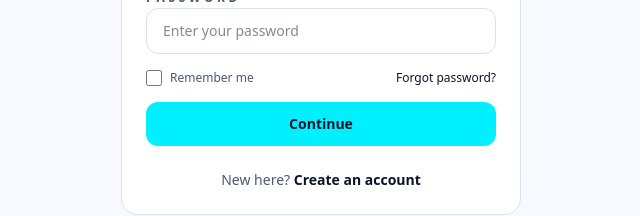
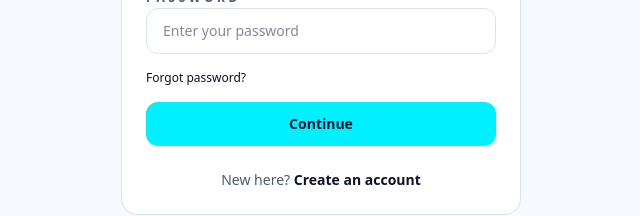
Before and after one commit to BautistaPessagno/vault-prime, a Next.js app: page /login in a window 1280 px wide. Shown: the part 462-678 px from the top of the page, without its empty margins (319-959 px from the left). Built offline with nearby package versions, Linux system fonts and the light colour scheme.

Commit message:
token resend fix

```diff
--- a/src/app/login/page.tsx
+++ b/src/app/login/page.tsx
@@ -30,7 +30,9 @@ function LoginFallback() {
       <div className="flex min-h-screen items-center justify-center px-6">
         <div className="rounded-2xl border border-[color:var(--border)] bg-[color:var(--card)] px-8 py-6 text-center">
           <div className="mx-auto h-8 w-8 animate-spin rounded-full border-2 border-[color:var(--accent)] border-t-transparent"></div>
-          <p className="mt-4 text-sm text-[color:var(--muted-foreground)]">Cargando...</p>
+          <p className="mt-4 text-sm text-[color:var(--muted-foreground)]">
+            Cargando...
+          </p>
         </div>
       </div>
     </main>
@@ -153,13 +155,13 @@ function LoginContent() {
               />
             </div>
             <div className="flex items-center justify-between text-xs text-[color:var(--muted-foreground)]">
-              <label className="flex items-center gap-2">
-                <input
-                  type="checkbox"
-                  className="h-4 w-4 rounded border-[color:var(--border)] text-[color:var(--accent)] focus:ring-0"
-                />
-                Remember me
-              </label>
+              {/* <label className="flex items-center gap-2"> */}
+              {/*   <input */}
+              {/*     type="checkbox" */}
+              {/*     className="h-4 w-4 rounded border-[color:var(--border)] text-[color:var(--accent)] focus:ring-0" */}
+              {/*   /> */}
+              {/*   Remember me */}
+              {/* </label> */}
               <button
                 type="button"
                 className="text-[color:var(--foreground)] transition hover:text-[color:var(--accent)]"
--- a/src/app/verify-email/page.tsx
+++ b/src/app/verify-email/page.tsx
@@ -1,7 +1,7 @@
 "use client";
 
 import { useRouter, useSearchParams } from "next/navigation";
-import { Suspense, useState, FormEvent } from "react";
+import { Suspense, useState, FormEvent, useEffect, useRef, useCallback } from "react";
 
 export default function VerifyEmailPage() {
   return (
@@ -40,6 +40,9 @@ function VerifyEmailContent() {
     "idle" | "sending" | "sent" | "error"
   >("idle");
   const [resendMessage, setResendMessage] = useState<string | null>(null);
+
+  // Track if initial email was sent
+  const initialSendAttempted = useRef(false);
 
   const handleSubmit = async (e: FormEvent) => {
     e.preventDefault();
@@ -95,7 +98,7 @@ function VerifyEmailContent() {
     }
   };
 
-  const handleResend = async () => {
+  const handleResend = useCallback(async () => {
     if (!email || resendStatus === "sending") return;
 
     setResendStatus("sending");
@@ -119,7 +122,15 @@ function VerifyEmailContent() {
       setResendStatus("error");
       setResendMessage("We couldn't resend right now. Please try again.");
     }
-  };
+  }, [email, resendStatus]);
+
+  // Auto-send verification email on mount
+  useEffect(() => {
+    if (email && !initialSendAttempted.current) {
+      initialSendAttempted.current = true;
+      handleResend();
+    }
+  }, [email, handleResend]);
 
   return (
     <main className="min-h-screen bg-[color:var(--background)] text-[color:var(--foreground)]">
```
